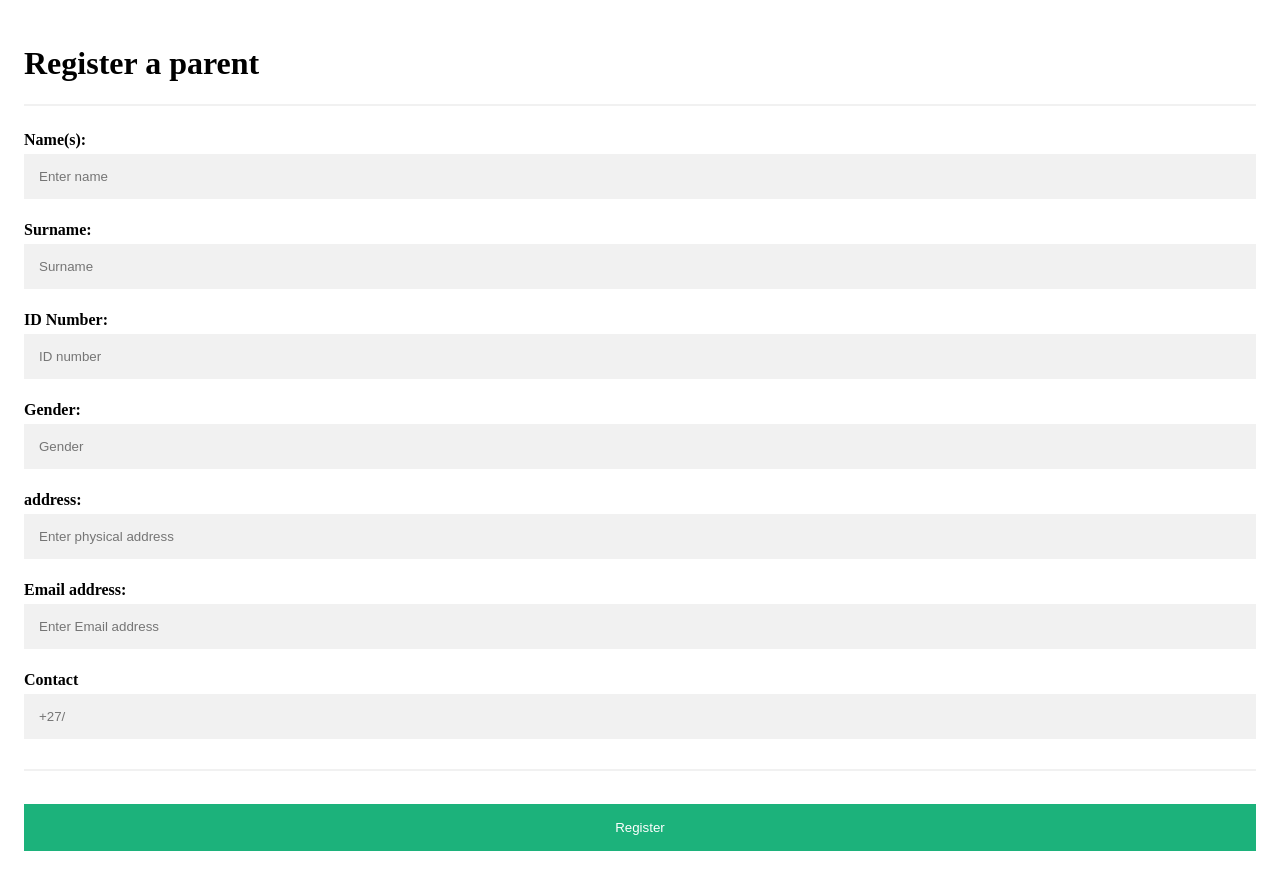
After one commit to audrekat/smart-report, a PHP site: page /addparent.html in a window 1280 px wide. The commit adds this page. Run offline with PHP 8.4, Linux system fonts and the light colour scheme.

Commit message:
admin dashboard

```diff
--- /dev/null
+++ b/addparent.html
@@ -0,0 +1,100 @@
+<html lang="en">
+<head>
+    <meta charset="UTF-8">
+    <meta name="viewport" content="width=device-width, initial-scale=1.0">
+    <title>Document</title>
+    <style>
+     *{box-sizing: border-box}
+
+
+/* Add padding to containers */
+.container {
+  padding: 16px;
+}
+
+/* Full-width input fields */
+input[type=text], input[type=password] {
+  width: 100%;
+  padding: 15px;
+  margin: 5px 0 22px 0;
+  display: inline-block;
+  border: none;
+  background: #f1f1f1;
+}
+
+input[type=text]:focus, input[type=password]:focus {
+  background-color: #ddd;
+  outline: none;
+}
+
+/* Overwrite default styles of hr */
+hr {
+  border: 1px solid #f1f1f1;
+  margin-bottom: 25px;
+}
+
+/* Set a style for the submit/register button */
+.registerbtn {
+  background-color: #04AA6D;
+  color: white;
+  padding: 16px 20px;
+  margin: 8px 0;
+  border: none;
+  cursor: pointer;
+  width: 100%;
+  opacity: 0.9;
+}
+
+.registerbtn:hover {
+  opacity:1;
+}
+
+/* Add a blue text color to links */
+a {
+  color: dodgerblue;
+}
+
+/* Set a grey background color and center the text of the "sign in" section */
+.signin {
+  background-color: #f1f1f1;
+  text-align: center;
+}
+    </style>
+
+</head>
+<body>
+
+    <form action="">
+        <div class="container">
+          <h1>Register a parent</h1>
+
+          <hr>
+          <label for="name"><b>Name(s):</b></label>
+          <input type="text" placeholder="Enter name" name="name" id="name" required>
+
+          <label for="surname"><b>Surname:</b></label>
+          <input type="text" placeholder="Surname" name="surname" id="surname" required>
+
+          <label for="id number"><b>ID Number:</b></label>
+          <input type="text" placeholder="ID number" name="id number" id="id number" required>
+
+          <label for="Gender"><b>Gender:</b></label>
+          <input type="text" placeholder="Gender" name="Gender" id="Gender" required>
+
+          <label for="email"><b>address:</b></label>
+          <input type="text" placeholder="Enter physical address" name="address" id="address" required>
+
+          <label for="email"><b>Email address:</b></label>
+          <input type="text" placeholder="Enter Email address" name="Email" id="Email" required>
+
+          <label for="email"><b>Contact</b></label>
+          <input type="text" placeholder="+27/" name="contact" id="contact" required>
+
+
+
+          <hr>
+          <button type="submit" class="registerbtn">Register</button>
+        </div>
+      </form>
+</body>
+</html>
--- a/admin.css
+++ b/admin.css
@@ -1,3 +1,6 @@
+body{
+    background-color: rgb(247, 243, 243);
+}
 .container{
     display: flex;
     justify-content: center;
@@ -27,3 +30,6 @@ button{
 h1{
     color: blue;
 }
+.heading{
+    text-align: end;
+}
--- /dev/null
+++ b/register.php
@@ -0,0 +1,2 @@
+<?php
+?>
```
Also changed, not shown: addlearner.html (added, +98 -0 lines), addteacher.html (added, +95 -0 lines), admind.html (+8 -7 lines).
